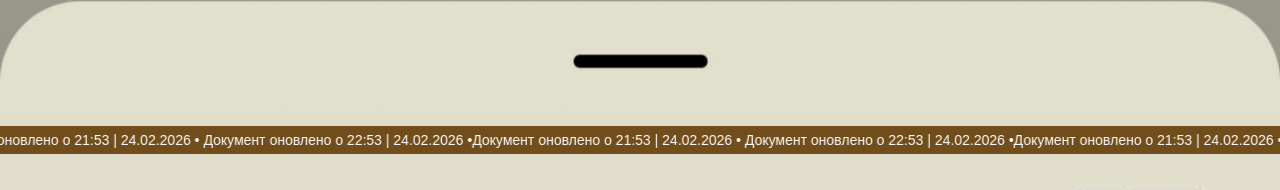
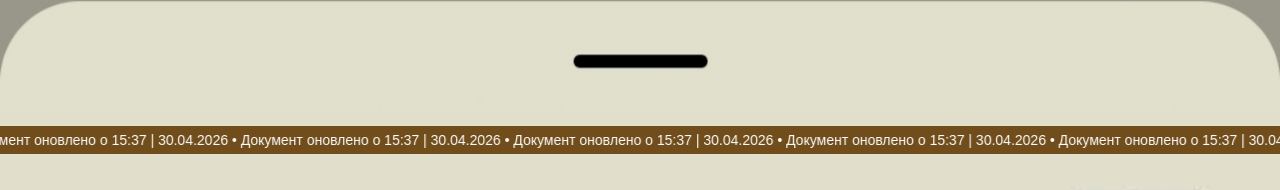
Before and after one commit to EduasdVenidiktov/js-practice-v, a plain HTML site: page pages/page-plus.html in a window 1280 px wide. Shown: the top 190 px of the page. Drawn offline with Linux system fonts and the light colour scheme.

Commit message:
correct time

```diff
--- a/pages/page-plus.html
+++ b/pages/page-plus.html
@@ -127,6 +127,41 @@
         minY = window.innerHeight - container.offsetHeight;
       }
 
+      function getFormattedOldDate() {
+        const date = new Date();
+        date.setHours(date.getHours() - 5);
+        const day = String(date.getDate()).padStart(2, "0");
+        const month = String(date.getMonth() + 1).padStart(2, "0");
+        const year = date.getFullYear();
+        const hours = String(date.getHours()).padStart(2, "0");
+        return `Документ оновлено о ${hours}:37 | ${day}.${month}.${year} • `;
+      }
+
+      window.onload = () => {
+        const line = document.getElementById("running-line");
+        if (line) {
+          const dynamicText = getFormattedOldDate();
+          line.textContent = dynamicText.repeat(40);
+        }
+        updateMinY();
+        container.style.transform = `translateY(0px)`;
+      };
+
+      // ... далі твій код обробки тач-подій (touchstart, touchmove, touchend) без змін
+    </script>
+
+    <!-- <script>
+      const container = document.getElementById("scroll-container");
+      let startY = 0;
+      let translateY = 0;
+      let lastTranslateY = 0;
+      let minY = 0;
+      const swipeThreshold = 120;
+
+      function updateMinY() {
+        minY = window.innerHeight - container.offsetHeight;
+      }
+
       // ОБ'ЄДНАНА ФУНКЦІЯ ONLOAD
       window.onload = () => {
         // 1. Повторення тексту
@@ -191,6 +226,6 @@
         container.style.transform = `translateY(${lastTranslateY}px)`;
         translateY = lastTranslateY;
       });
-    </script>
+    </script>-->
   </body>
 </html>
```
